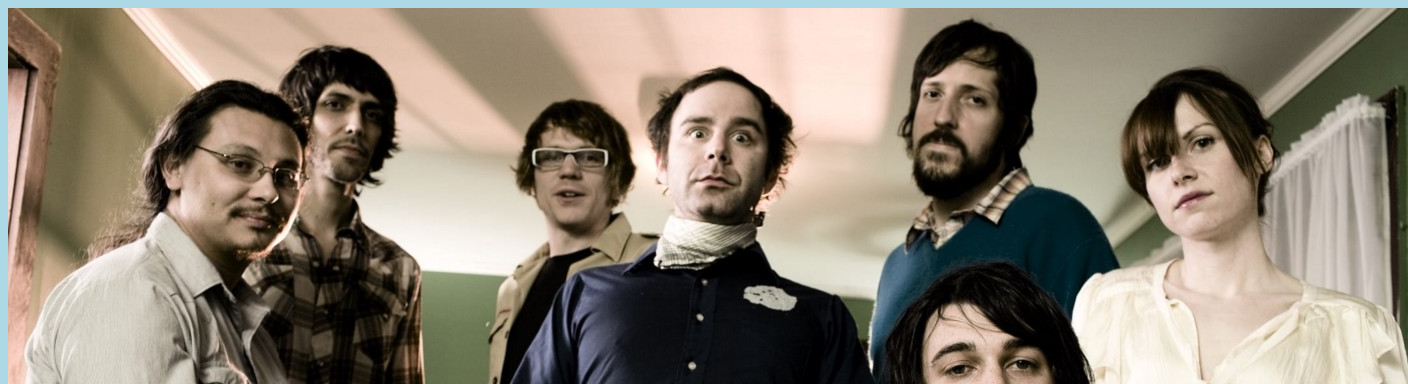
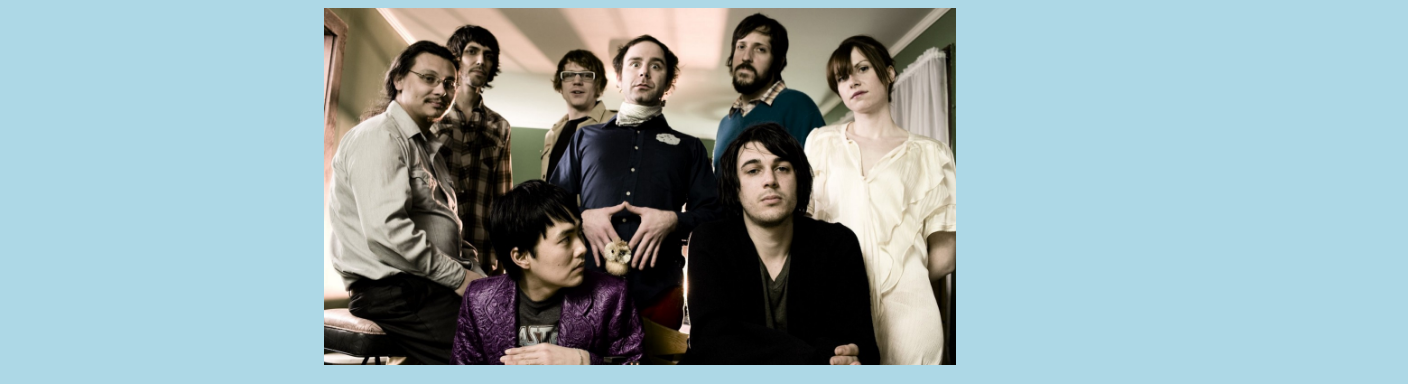
Before and after one commit to hbsullivan/band-website, a plain HTML site: page index.html in a window 1280 px wide. Shown: the top 384 px of the page, 1408 px wide, since content can reach past the window. Drawn offline with Linux system fonts and the light colour scheme.

Commit message:
added styling to the top image
Co-authored-by: Matthew Belcher <matthewjbelcher7@live.com>

```diff
--- a/css/styles.css
+++ b/css/styles.css
@@ -10,8 +10,15 @@
   padding: 15px;
   margin: 25px;
   box-sizing: border-box;
+  width: auto;
 }
 
 body{
   background-color: lightblue;
 }
+
+.centered-image {
+  width: 50%;
+  height: auto;
+  margin: auto;
+}
--- a/index.html
+++ b/index.html
@@ -5,7 +5,7 @@
   <link href="css/styles.css" rel="stylesheet" type="text/css">
 </head>
 <div class="webpage">
-<img src="img/margot.jpeg" alt="Photo of the band">
+<img src="img/margot.jpeg" alt="Photo of the band" class="centered-image">
 <body>
   <h1><strong><a href="https://en.wikipedia.org/wiki/Margot_%26_the_Nuclear_So_and_So%27s#Discography">Margot and the Nuclear So and Sos</a></strong></h1>
   <div class="sidebar">
```
